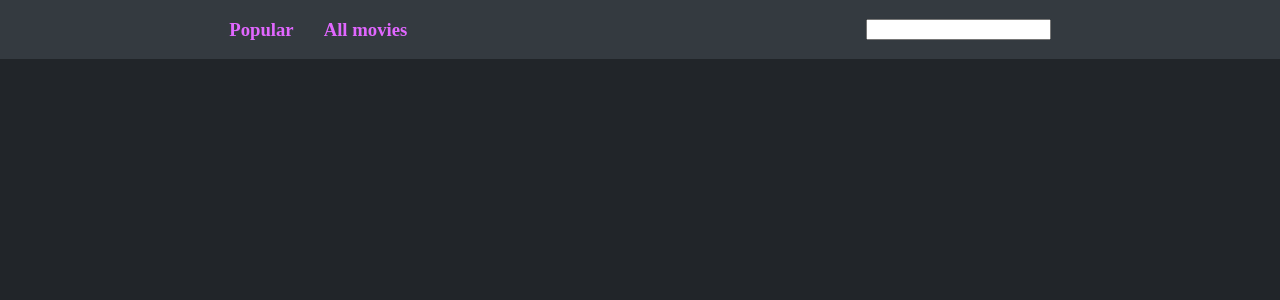
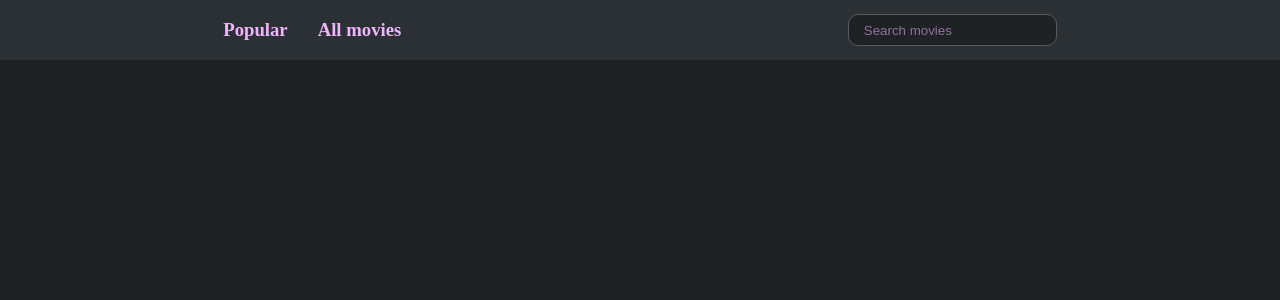
Before and after one commit to AnthonyGriffithG/top-movies, a React (Create React App) app: page / in a window 1280 px wide. Shown: the top 300 px of the page. Built offline with nearby package versions, Linux system fonts and the light colour scheme.

Commit message:
Header added, no funcitonality

```diff
--- a/src/components/Searchbar.js
+++ b/src/components/Searchbar.js
@@ -1,9 +1,18 @@
-import React from 'react';
+import React, { useState } from 'react';
 
 const Searchbar = () => {
+  const [term, setTerm] = useState('');
+
   return (
     <form className="search-bar">
-      <input className="search-bar-input" />
+      <input
+        className="search-bar-input"
+        placeholder="Search movies"
+        value={term}
+        onChange={(e) => {
+          setTerm(e.target.value);
+        }}
+      />
     </form>
   );
 };
--- a/src/styles/index.css
+++ b/src/styles/index.css
@@ -2,12 +2,13 @@ body {
   margin: 0;
   padding: 0;
   box-sizing: border-box;
-  background-color: #212529;
+  background-color: #1f2225;
+  user-select: none;
 }
 
 a:link {
   text-decoration: none;
-  color: #e167ff;
+  color: #f0b3ff;
 }
 
 /* HEADER */
@@ -15,10 +16,35 @@ a:link {
   display: flex;
   justify-content: space-around;
   align-items: center;
-  background-color: #343a40;
+  background-color: #2b3035;
+  height: 60px;
 }
 
 .header-options {
   display: flex;
   gap: 30px;
 }
+
+.search-bar {
+  display: flex;
+  align-items: center;
+  height: 100%;
+}
+
+.search-bar-input {
+  background-color: #1f2225;
+  color: #fff;
+  outline: none;
+  border-radius: 10px;
+  border: solid 1px rgb(90, 90, 90);
+  height: 50%;
+  padding: 0 15px;
+}
+
+.search-bar-input::placeholder {
+  color: #f0b3ff8c;
+}
+
+.search-bar-input:focus::placeholder {
+  color: transparent;
+}
```
